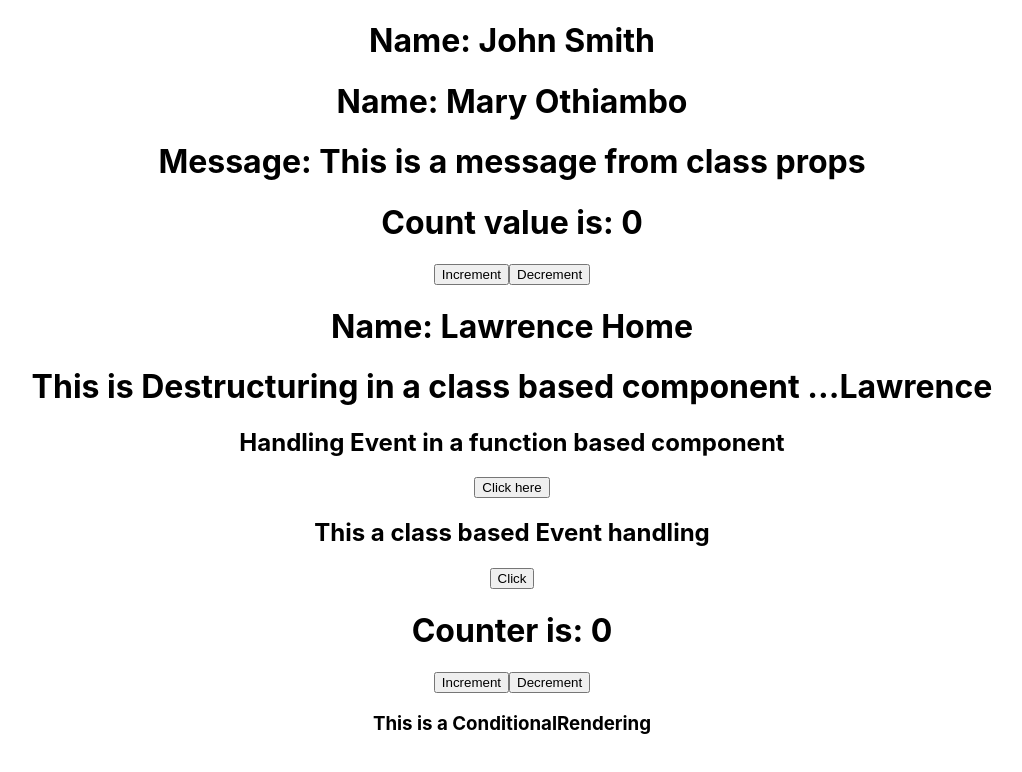
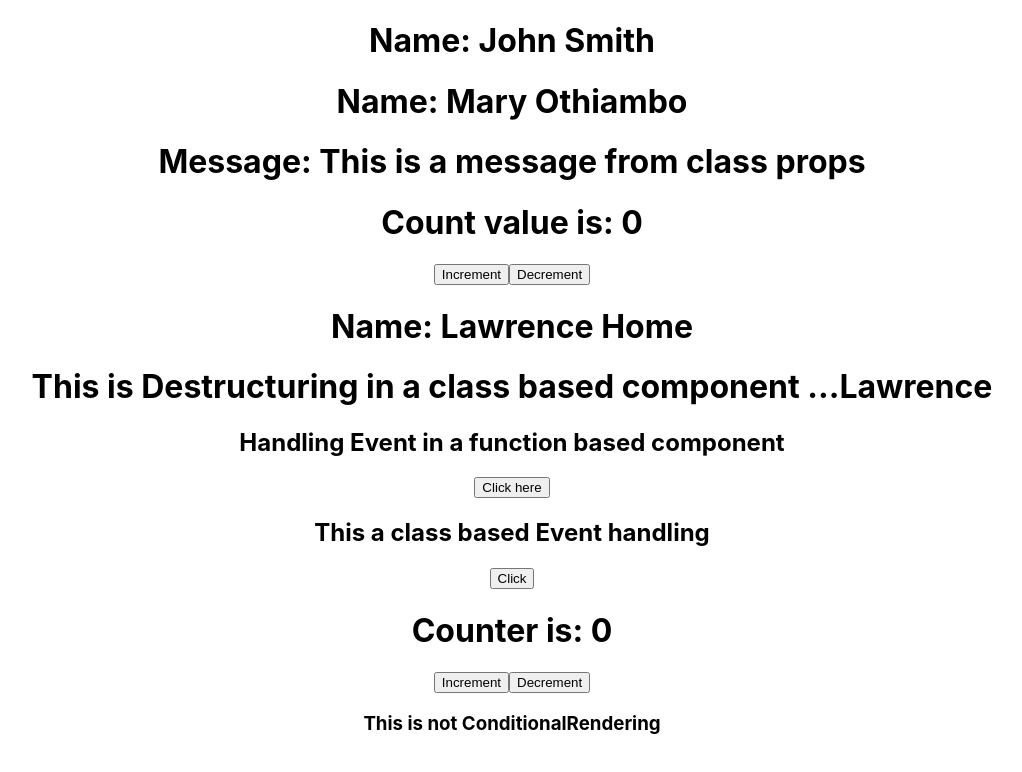
Before and after one commit to Ramas-21/react_tutorial, a React (Create React App) app: page / in a window 1280 px wide. Shown: the top 772 px of the page, without its empty margins (128-1150 px from the left). Built offline with nearby package versions, Linux system fonts and the light colour scheme.

Commit message:
changed useState

```diff
--- a/src/components/ConditionalRendering.js
+++ b/src/components/ConditionalRendering.js
@@ -1,11 +1,11 @@
 import { useState } from "react";
 export default function ConditionalRendering() {
-  const [display, setDisplay] = useState(true);
+  const [display, setDisplay] = useState(false);
 
   if (display) {
     return (
       <div>
-        <h3>This is a ConditionalRendering</h3>
+        <h3>This is ConditionalRendering</h3>
       </div>
     );
   } else {
```
